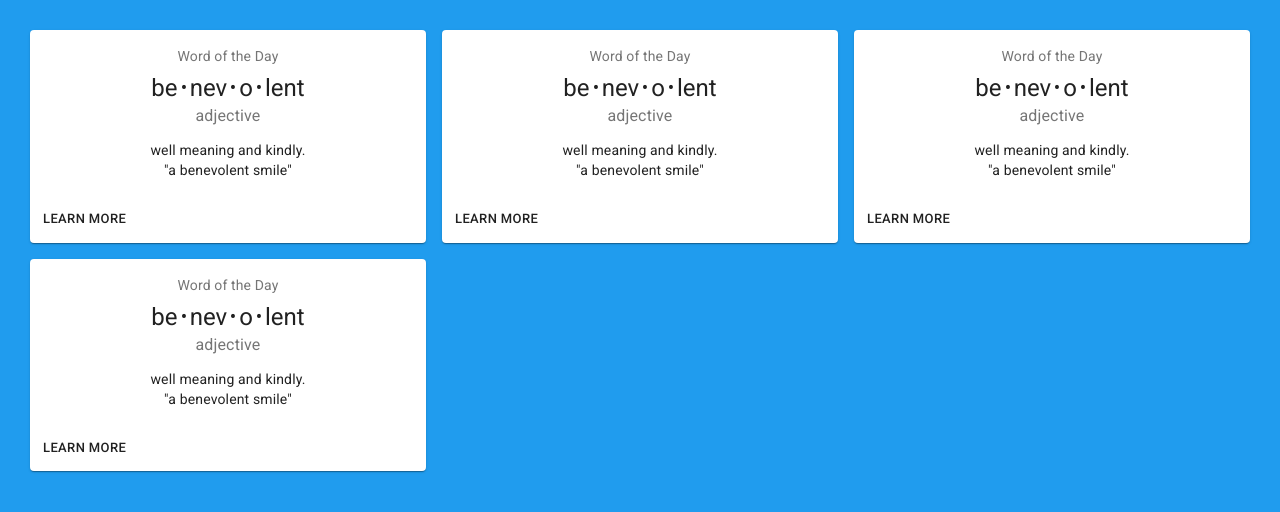
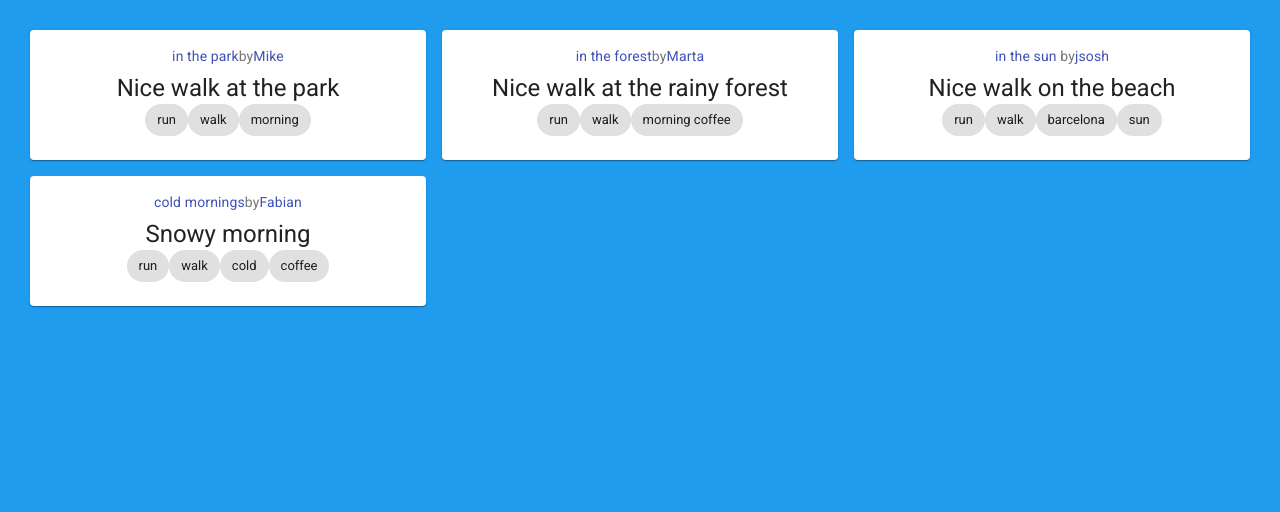
Before and after one commit to felixghislaindev/flickrphotostream, a React (Create React App) app: page / in a window 1280 px wide. Shown: the top 512 px of the page. Built offline with nearby package versions, Linux system fonts and the light colour scheme.

Commit message:
flickr card synch with dummy data

```diff
--- a/src/App.js
+++ b/src/App.js
@@ -34,7 +34,7 @@ function App() {
     <div className="flickr-photo-cards">
     {
       flickrPhotos.map((flickrPhoto, index) =>(
-      <FlickrPhotoCard className="flick-foto-card" key={index} index={index} card={flickrPhoto}/>
+      <FlickrPhotoCard className="flick-foto-card" key={index} index={index} photo={flickrPhoto}/>
       ))
       }
     </div>
--- a/src/components/card/FlickrPhotoCard.jsx
+++ b/src/components/card/FlickrPhotoCard.jsx
@@ -3,6 +3,8 @@ import { makeStyles } from '@material-ui/core/styles';
 import Card from '@material-ui/core/Card';
 import CardActions from '@material-ui/core/CardActions';
 import CardContent from '@material-ui/core/CardContent';
+import Link from '@material-ui/core/Link';
+import Chip from '@material-ui/core/Chip';
 import Button from '@material-ui/core/Button';
 import Typography from '@material-ui/core/Typography';
 
@@ -23,31 +25,29 @@ const useStyles = makeStyles({
   },
 });
 
-export default function FlickrPhotoCard() {
+export default function FlickrPhotoCard({photo}) {
   const classes = useStyles();
   const bull = <span className={classes.bullet}>•</span>;
+  const preventDefault = (event) => event.preventDefault();
 
   return (
     <Card className={classes.root}>
       <CardContent>
         <Typography className={classes.title} color="textSecondary" gutterBottom>
-          Word of the Day
+        <Link href="#" onClick={preventDefault}>
+        {photo.title}
+      </Link>
+        <span>by</span>
+        <Link href="#" onClick={preventDefault}>
+        {photo.author}
+      </Link>
         </Typography>
         <Typography variant="h5" component="h2">
-          be{bull}nev{bull}o{bull}lent
+          {photo.description}
         </Typography>
-        <Typography className={classes.pos} color="textSecondary">
-          adjective
-        </Typography>
-        <Typography variant="body2" component="p">
-          well meaning and kindly.
-          <br />
-          {'"a benevolent smile"'}
-        </Typography>
+        {photo.tags.map((tag,index) =>(<Chip label={tag} />))}
+
       </CardContent>
-      <CardActions>
-        <Button size="small">Learn More</Button>
-      </CardActions>
     </Card>
   );
 }
```
